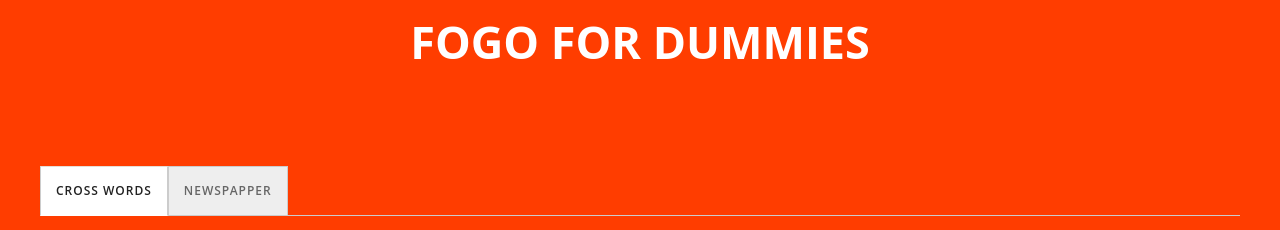
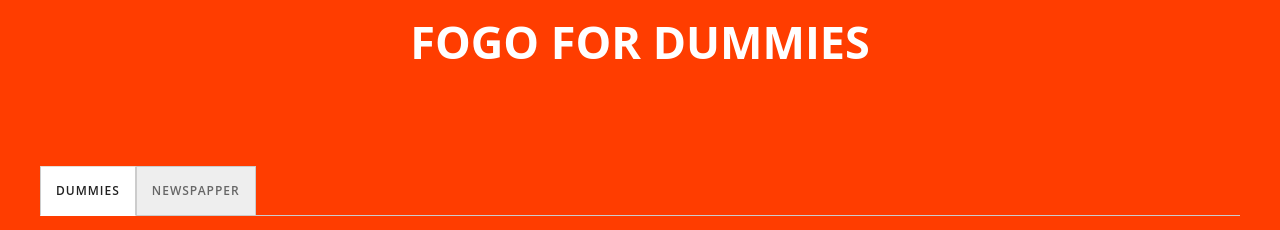
Before and after one commit to enoo-git/fogo-for-dummies, a plain HTML site: page index.html in a window 1280 px wide. Shown: the top 230 px of the page. Drawn offline with Linux system fonts and the light colour scheme.

Commit message:
Update index.html

```diff
--- a/index.html
+++ b/index.html
@@ -18,7 +18,7 @@
 
 
         <ul class="tabs">
-            <li class="tab"><label for="tab1">Cross words</label></li>
+            <li class="tab"><label for="tab1">Dummies</label></li>
             <li class="tab"><label for="tab2">Newspapper</label></li>
 
         </ul>
```
